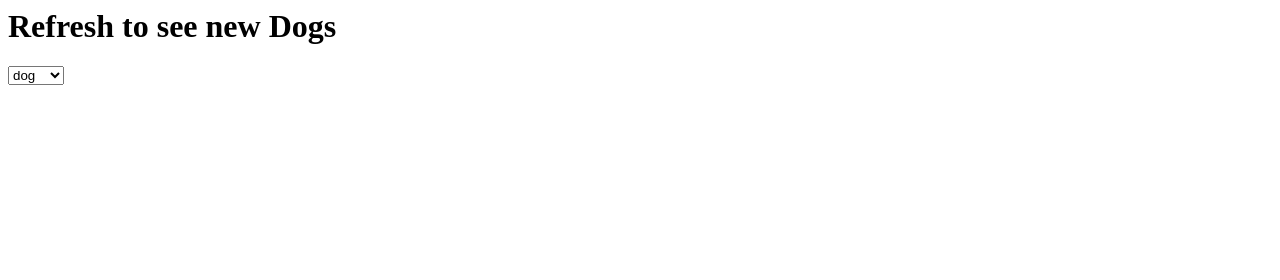
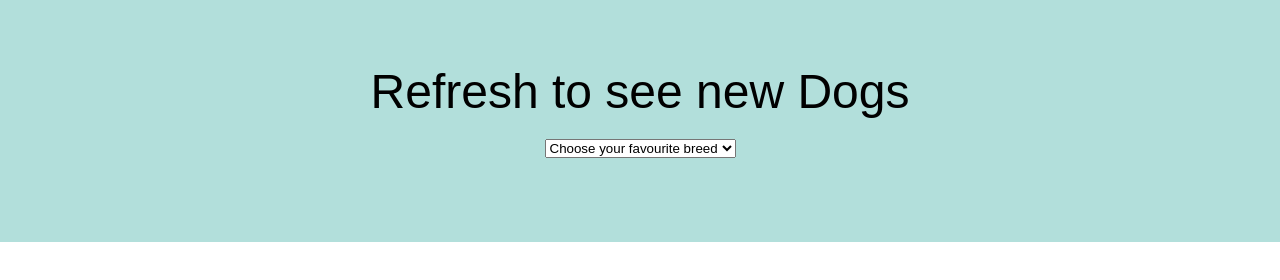
Before and after one commit to mercersFIRE/Dog-website, a plain HTML site: page index.html in a window 1280 px wide. Drawn offline with nearby package versions, Linux system fonts and the light colour scheme; no server answers.

Commit message:
changed a lot

```diff
--- a/index.html
+++ b/index.html
@@ -5,16 +5,25 @@
     <meta name="viewport" content="width=device-width, initial-scale=1.0">
     <title>Dogs</title>
     <link rel="stylesheet" href="style.css">
+    <link rel="stylesheet" href="https://cdnjs.cloudflare.com/ajax/libs/animate.css/4.1.1/animate.min.css"/>
 </head>
 
 <body>
-    <h1 >Refresh to see new Dogs </h1>
-    <select id="drop">
-        <option>dog</option>
-        <option>cat</option>
-        <option>meao</option>
-    </select>
-    <img id="dogimage" src="" alt="">
+    <div class="section1">
+        <div class="insection1">
+            <h1>Refresh to see new Dogs</h1>
+        </div>
+        <div class="dropdown">
+            <select id="drop">
+                <option>Choose your favourite breed</option>
+                <option>cat</option>
+                <option>meao</option>
+            </select>
+        </div>
+    </div>
+    <div class="image">
+        <img id="dogimage" src="" alt="">
+    </div>
     <script src="program.js"></script>
 </body>
 
--- a/style.css
+++ b/style.css
@@ -1,4 +1,36 @@
-#dogimage
+body {
+    margin: 0;
+    font-family: "Tilt Neon", sans-serif;
+}
+
+#dogimage {
+    margin: 0 auto;
+}
+
+.section1 {
+    padding: 4rem 4rem;
+    background-color: #b2dfdb;
+    text-align: center;
+}
+
+.insection1 {
+    max-width: 700px;
+    margin: 0 auto;
+}
+
+.insection1 h1 {
+    font-size: 3rem;
+    font-weight: normal;
+    margin: 0;
+}
+
+.dropdown {
+    margin:20px auto;
+    text-align: center;
+}
+.image
 {
     max-width: 800px;
+    margin: 0 auto;
+    text-align: center;
 }
```
